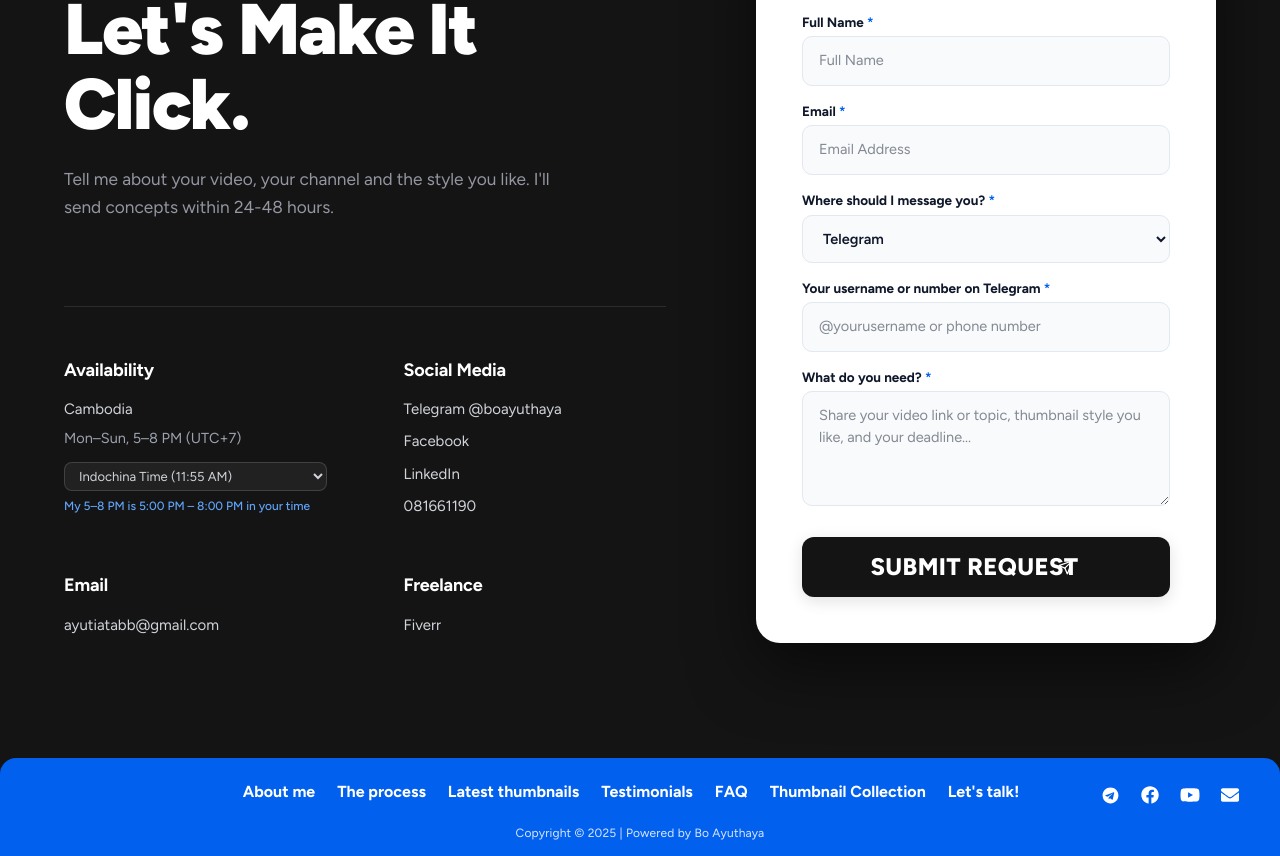
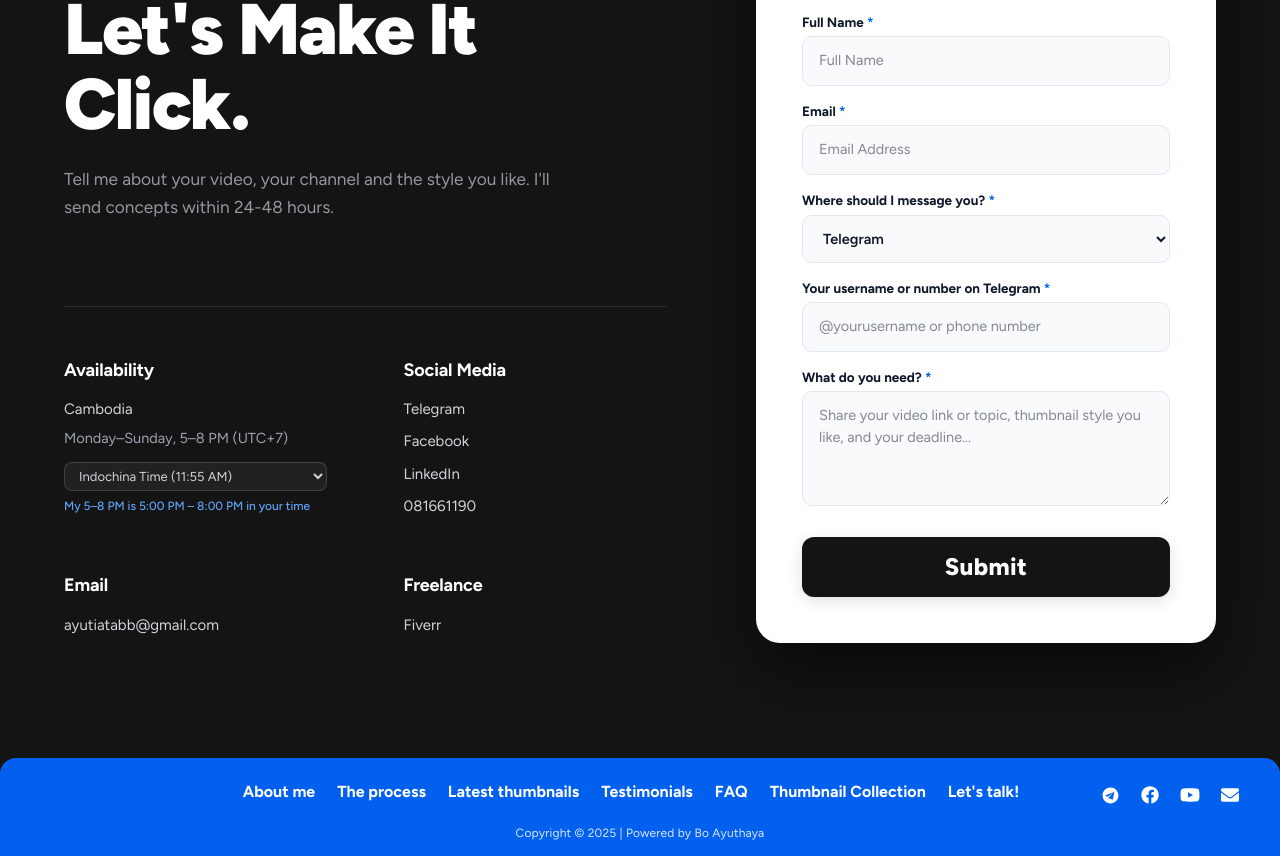
Before and after one commit to ayuthayapro/thumbnail_design_portfolio, a React (Vite) app: page / in a window 1280 px wide. Shown: the part 4688-5544 px from the top of the page. Built offline with nearby package versions, Linux system fonts and the light colour scheme.

Commit message:
Update Telegram label to just Telegram and rename submit button to Submit

```diff
--- a/src/components/ContactSection.jsx
+++ b/src/components/ContactSection.jsx
@@ -1,5 +1,5 @@
 import { useState, useEffect } from 'react'
-import { CheckCircle2, AlertCircle, Send } from 'lucide-react'
+import { CheckCircle2, AlertCircle } from 'lucide-react'
 import { CONTACT_CONTENT } from '#constants'
 
 // =========================================================================
@@ -9,12 +9,12 @@ const CONTACT_BLOCKS = {
   // Block 1
   availabilityTitle: 'Availability', // <-- EDIT TITLE 1 HERE (e.g. 'Availability' or 'Location')
   country: 'Cambodia',
-  hours: 'Mon–Sun, 5–8 PM (UTC+7)',
+  hours: 'Monday–Sunday, 5–8 PM (UTC+7)',
 
   // Block 2
   chatTitle: 'Social Media', // <-- EDIT TITLE 2 HERE (e.g. 'Social Media' or 'Chat')
   socials: [
-    { label: 'Telegram @boayuthaya', url: 'https://t.me/boayuthaya' },
+    { label: 'Telegram', url: 'https://t.me/boayuthaya' },
     { label: 'Facebook', url: 'https://www.facebook.com/bo.ayuthaya/' },
     { label: 'LinkedIn', url: 'https://www.linkedin.com' },
     { label: '081661190', url: 'tel:081661190' },
@@ -735,8 +735,7 @@ export default function ContactSection() {
                   }
                 }}
               >
-                <span>{isSubmitting ? 'SENDING REQUEST...' : 'SUBMIT REQUEST'}</span>
-                {!isSubmitting && <Send size={15} />}
+                <span>{isSubmitting ? 'Submitting...' : 'Submit'}</span>
               </button>
             </form>
           ) : (
```
